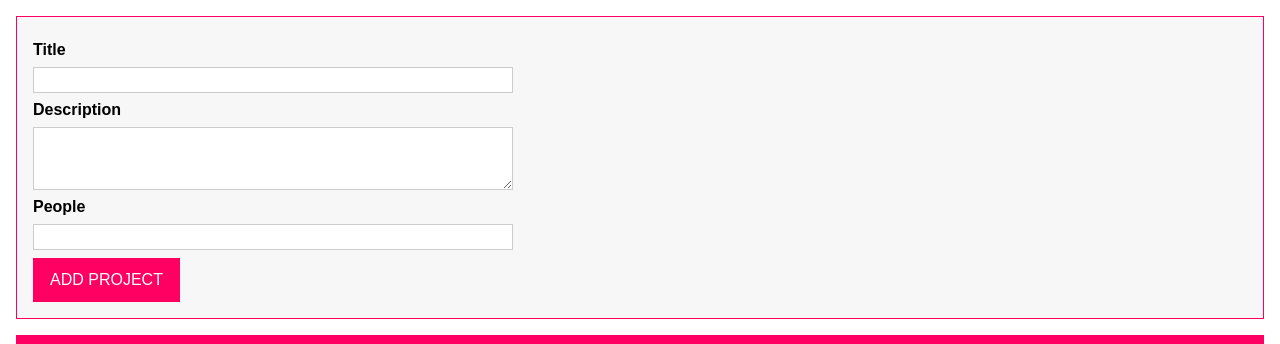
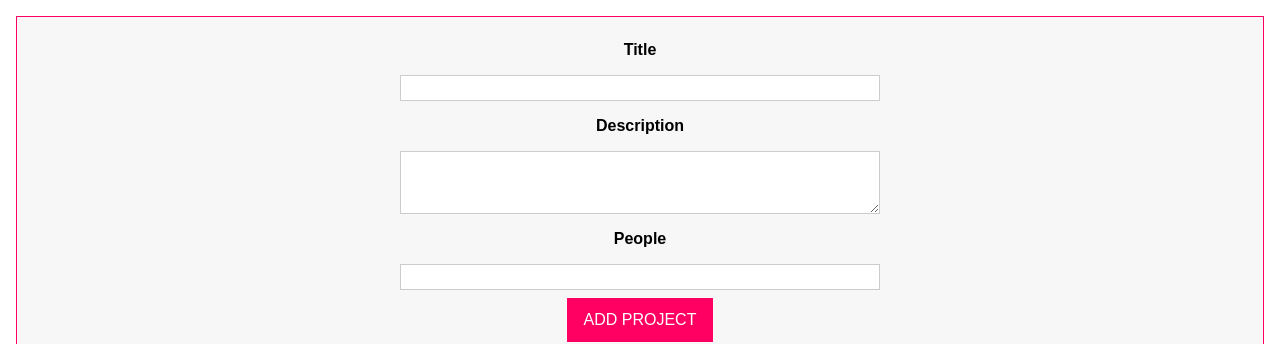
Before and after one commit to dima-leveret/Drag-Drop-TS, a website built with webpack: page index.html in a window 1280 px wide. Shown: the top 344 px of the page. Built offline with nearby package versions, Linux system fonts and the light colour scheme.

Commit message:
centered all elements

```diff
--- a/app.css
+++ b/app.css
@@ -8,6 +8,20 @@ html {
 
 body {
   margin: 0;
+}
+
+form {
+  display: flex;
+  flex-direction: column;
+  align-items: center;
+}
+
+.form-control {
+  width: 100%;
+  align-items: center;
+  justify-content: center;
+  display: flex;
+  flex-direction: column;
 }
 
 label,
@@ -92,6 +106,7 @@ button:active {
   padding: 1rem;
   margin: 1rem;
   background: white;
+  text-align: center;
 }
 
 .projects li:hover {
```
